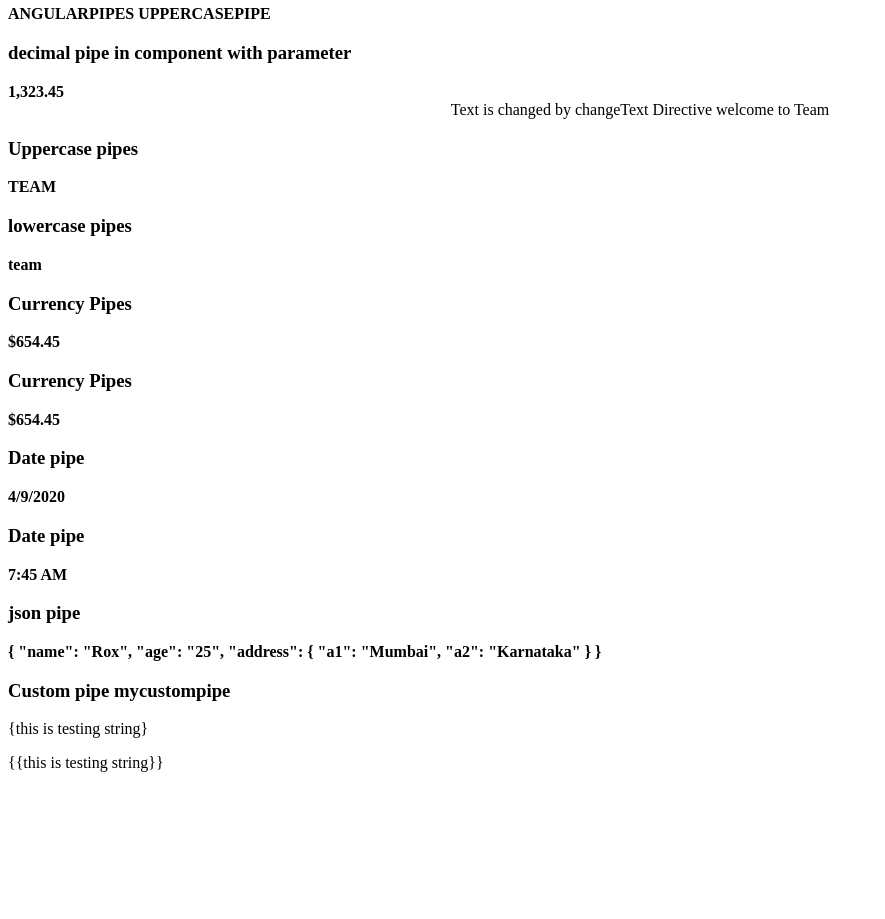
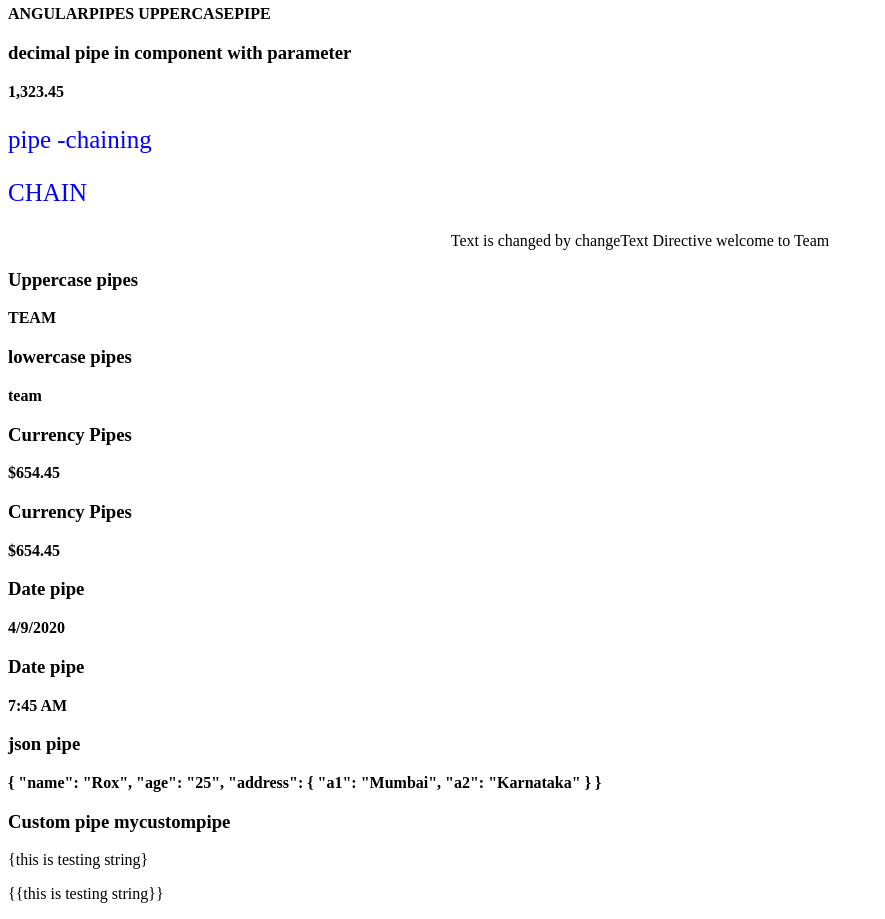
Before and after one commit to priyanka-teke05/angular-practice, an Angular app: page / in a window 1280 px wide. Shown: the part 1060-1979 px from the top of the page, without its empty margins (0-885 px from the left). Before the commit the page ends 1848 px from the top, so only its background shows below. Built offline with nearby package versions, Linux system fonts and the light colour scheme.

Commit message:
ADDED: pipe chain

```diff
--- a/src/app/new-cmp/new-cmp.component.html
+++ b/src/app/new-cmp/new-cmp.component.html
@@ -4,18 +4,18 @@
 </p>
 
 <div>Months:
-    <select (change) = "changeMonths($event)">
+    <select (change)="changeMonths($event)">
 
-        <option *ngFor = "let i of months">{{i}}
+        <option *ngFor="let i of months">{{i}}
         </option>
     </select>
 </div>
 <div>
-         <span *ngIf = "isAvailable; then condition1 else condition2"></span>
+    <span *ngIf="isAvailable; then condition1 else condition2"></span>
     <ng-template #condition1>Condition is valid from template</ng-template>
     <ng-template #condition2>Condition is invalid from template</ng-template>
 </div>
-     <button (click) = "myClickFunction($event)">
+<button (click)="myClickFunction($event)">
     Click Me
 </button>
 
@@ -33,4 +33,9 @@
 <h3>decimal pipe in component with parameter</h3>
 <b>{{decimal}}</b>
 
+<!-- accept user name display to user(two way data binding) -->
+<p>pipe -chaining</p>
+    <p>{{pipeChain | slice:0:6 | uppercase}}</p>
+
+
 <!-- <b>{{months | key}}</b> -->
--- a/src/app/new-cmp/new-cmp.component.ts
+++ b/src/app/new-cmp/new-cmp.component.ts
@@ -28,7 +28,7 @@ export class NewCmpComponent implements OnInit {
   constructor(private upperCasePipe: UpperCasePipe, private decimalPipe: DecimalPipe) { }
   uppercase=this.upperCasePipe.transform('angularpipes Uppercasepipe');
   decimal=this.decimalPipe.transform('1323.45','3.2-2','en');
-
+  pipeChain="Chain"
   ngOnInit(): void {
   }
 }
```
Lines whose indentation alone changed are shown as unchanged.
